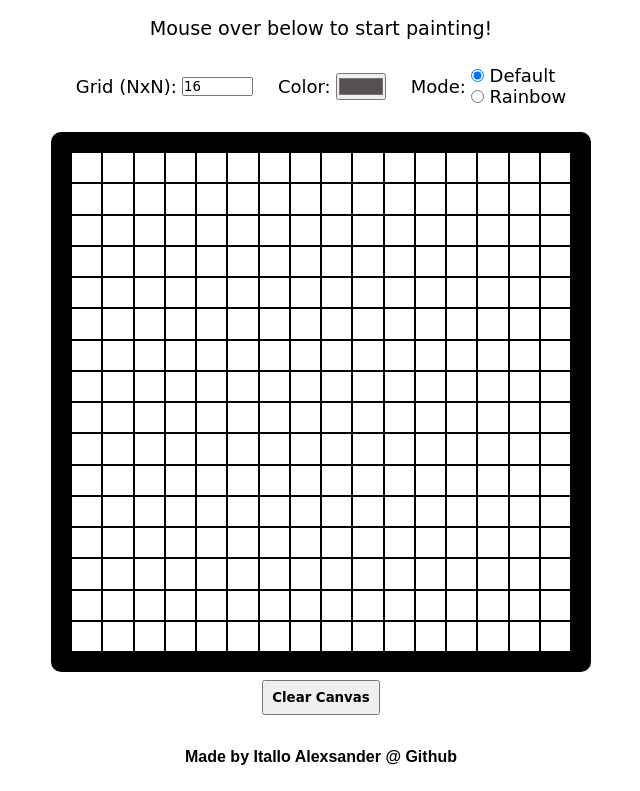
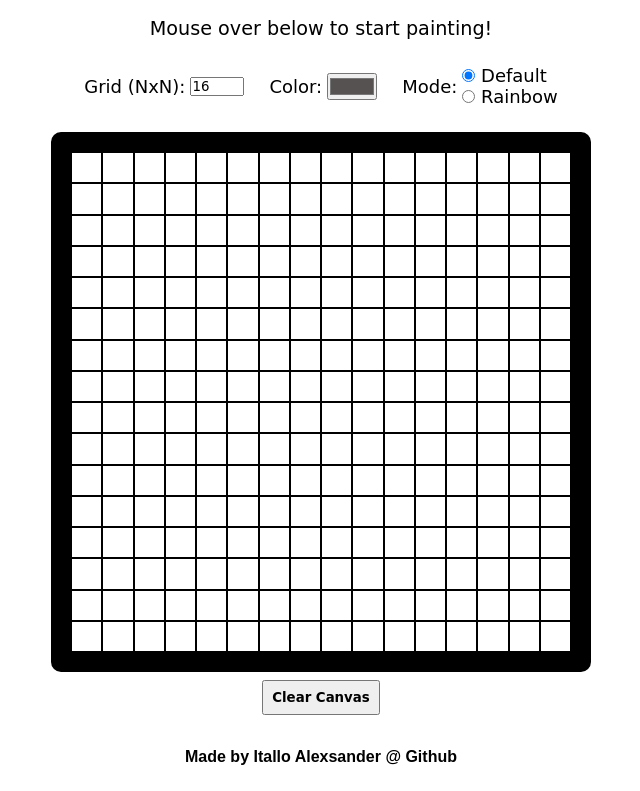
Before and after one commit to italloalexsander/etch-a-sketch, a plain HTML site: page index.html in a window 1280 px wide. Shown: the part 91-882 px from the top of the page, without its empty margins (319-959 px from the left). Drawn offline with Linux system fonts and the light colour scheme; a web font is replaced by a local one.

Commit message:
Fix sizing of input to be consistent

```diff
--- a/style.css
+++ b/style.css
@@ -51,6 +51,10 @@
     gap: 25px;
 }
 
+#quantity{
+    width: 50px;
+}
+
 #instructions{
     font-size: larger;
 }
```
